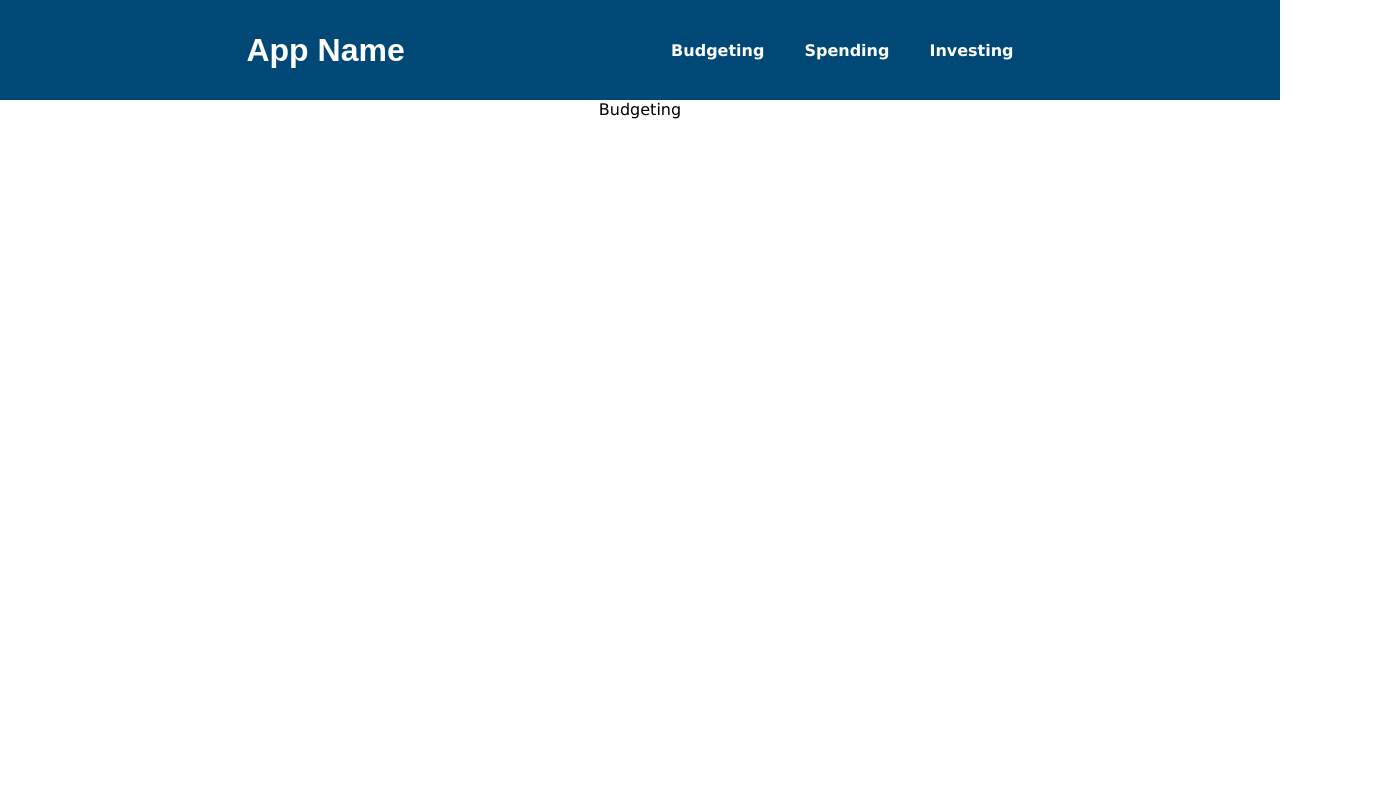
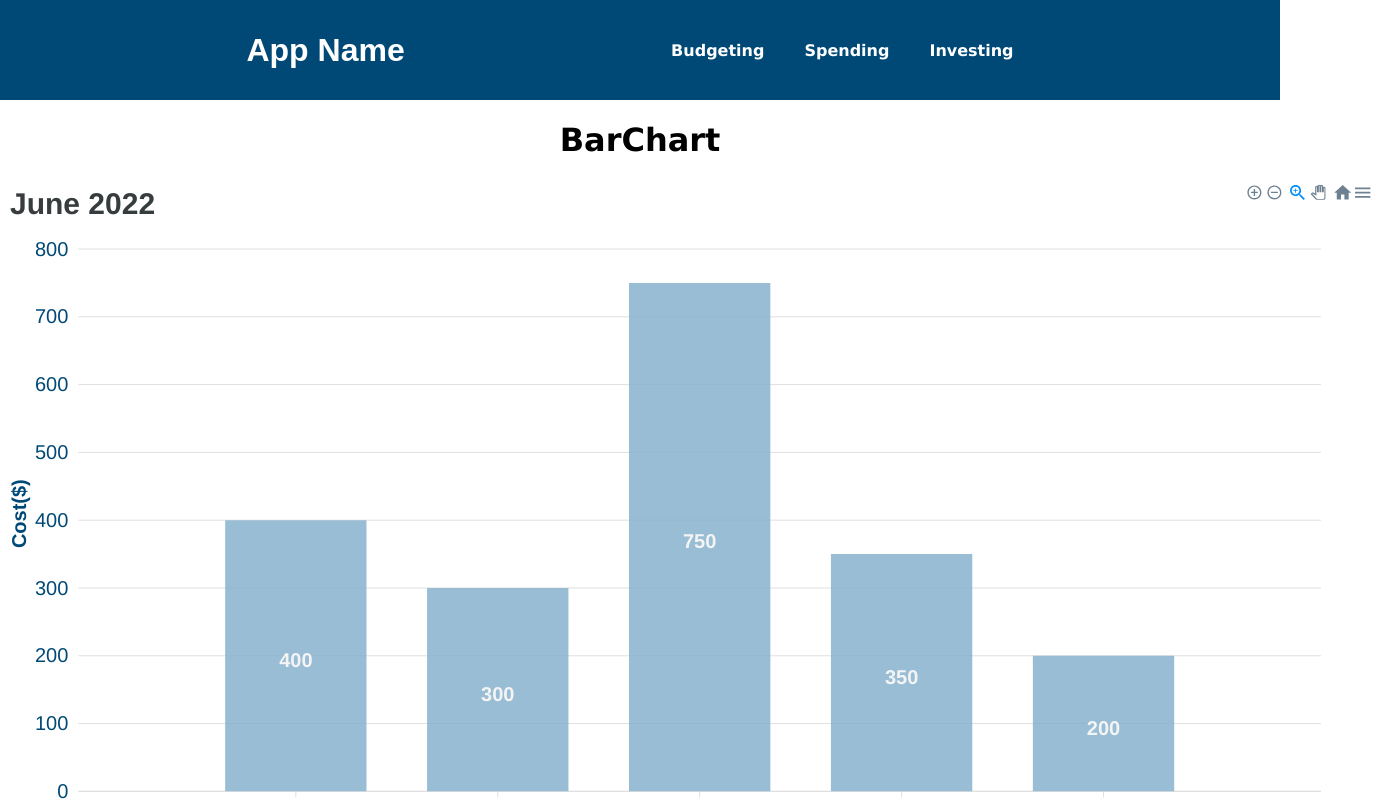
Before and after one commit to ae-bii/may-ses-hackathon, a React (Create React App) app: page /budgeting in a window 1280 px wide. Shown: the top 800 px of the page, 1380 px wide, since content can reach past the window. Built offline with nearby package versions, Linux system fonts and the light colour scheme.

Commit message:
this is it

```diff
--- a/package.json
+++ b/package.json
@@ -6,12 +6,17 @@
     "@testing-library/jest-dom": "^5.16.4",
     "@testing-library/react": "^13.2.0",
     "@testing-library/user-event": "^13.5.0",
+    "apexcharts": "^3.35.2",
     "axios": "^0.27.2",
     "bootstrap": "^5.1.3",
+    "chart.js": "^3.7.1",
     "cors": "^2.8.5",
     "mongoose": "^6.3.3",
     "prop-types": "^15.8.1",
     "react": "^18.1.0",
+    "react-apexcharts": "^1.4.0",
+    "react-chart": "^0.0.1",
+    "react-chartjs-2": "^4.1.0",
     "react-dom": "^18.1.0",
     "react-router-dom": "^6.3.0",
     "react-scripts": "5.0.1",
--- a/src/components/budgeting/Budgeting.css
+++ b/src/components/budgeting/Budgeting.css
@@ -0,0 +1,9 @@
+.budgetCards {
+	display: inline-flex;
+	padding: 20px;
+    background-color: red;
+}
+
+h3 {
+    color: blue;
+}
--- a/src/components/budgeting/Budgeting.js
+++ b/src/components/budgeting/Budgeting.js
@@ -1,9 +1,34 @@
 import React from 'react'
+import { BudgetingCard1 } from './budgetbutton'
+import { BudgetingCard2 } from './budgetbutton'
+import { BudgetingCard3 } from './budgetbutton'
+import { BudgetingCard4 } from './budgetbutton'
+import BarChart from './babycomponent/BarChart.js'
+import './Budgeting.css'
+
 
 const Budgeting = () => {
 	return (
-		<div>Budgeting</div>
+		<div>
+			<div>
+				<div className='budgetCards'>
+					<BudgetingCard1 />
+					<BudgetingCard2 />
+					<BudgetingCard3 />
+					<BudgetingCard4 />
+				</div>
+			</div>
+		</div>
 	)
 }
 
-export default Budgeting
+const Charts  = () => {
+	return (
+	<div>
+		<h1>BarChart</h1>
+		<BarChart
+		/>
+	</div>
+	)
+}
+export default Charts
--- /dev/null
+++ b/src/components/budgeting/babycomponent/BarChart.js
@@ -0,0 +1,97 @@
+import React from "react";
+import Chart from "react-apexcharts";
+
+function Barchart() {
+  return (
+    <React.Fragment>
+      <div className="container-fluid mb-5">
+        <Chart
+          type="bar"
+          width={1380}
+          height={700}
+          series={[
+
+            {
+              name: "Money Spent",
+              data: [400, 300, 750, 350, 200,],
+
+            },
+          ]}
+
+          /* working on an overlay
+
+          seriesb={[
+            <div className='chart2'>
+            {
+              name: "Budget",
+              data: [500, 500, 500, 500, 500,],
+
+            },
+          </div>
+          ]}*/
+
+          options={{
+            title: {
+              text: "June 2022",
+              style: { fontSize: 30 },
+            },
+
+          /*  subtitle: {
+              text: "This is BarChart Graph",
+              style: { fontSize: 18 },
+            },
+        */
+
+            colors: ["#86B2CE"],
+            theme: { mode: "light" },
+
+            xaxis: {
+              tickPlacement: "on",
+              categories: [
+                "Groceries",
+                "Education",
+                "Food",
+                "Fun",
+                "Other Expenses",
+              ],
+              title: {
+                text: "Budget Categories",
+                style: { color: "#004977", fontSize: 30 },
+              },
+            },
+
+            yaxis: {
+              labels: {
+                formatter: (val) => {
+                  return `${val}`;
+                },
+                style: { fontSize: "20", colors: ["#004977"] },
+              },
+              title: {
+                text: "Cost($)",
+                style: { color: "#004977", fontSize: 20 },
+              },
+            },
+
+            legend: {
+              show: true,
+              position: "right",
+            },
+
+            dataLabels: {
+              formatter: (val) => {
+                return `${val}`;
+              },
+              style: {
+                colors: ["#f4f4f4"],
+                fontSize: 20,
+              },
+            },
+          }}
+        ></Chart>
+      </div>
+    </React.Fragment>
+  );
+}
+
+export default Barchart;
--- /dev/null
+++ b/src/components/budgeting/budgetbutton.js
@@ -0,0 +1,44 @@
+import React from 'react'
+import './buttons.css'
+
+const BudgetingCard1 = () => {
+  return (
+    <div className='budCards'>
+      <spacer/>
+      <h1>Groceries</h1>
+    </div>
+  )
+}
+
+const BudgetingCard2 = () => {
+  return (
+    <div className='budCards'>
+      <spacer/>
+      <h1>Eating Out</h1>
+    </div>
+  )
+}
+const BudgetingCard3 = () => {
+  return (
+    <div className='budCards'>
+      <spacer/>
+      <h1>Fun </h1>
+    </div>
+  )
+}
+
+const BudgetingCard4 = () => {
+  return (
+    <div className='budCards'>
+      <spacer/>
+      <h1>Education </h1>
+    </div>
+  )
+}
+
+export {
+  BudgetingCard1,
+  BudgetingCard2,
+  BudgetingCard3,
+  BudgetingCard4
+};
--- /dev/null
+++ b/src/components/budgeting/buttons.css
@@ -0,0 +1,9 @@
+.budCards  {
+	text-align: left;
+	padding: 20px;
+	padding-bottom: 5px;
+	margin: 20px;
+	width: 300px;
+
+	background-color: #00487950;
+}
```
Also changed, not shown: 1 other file (tests, documents, lock files or other folders).
